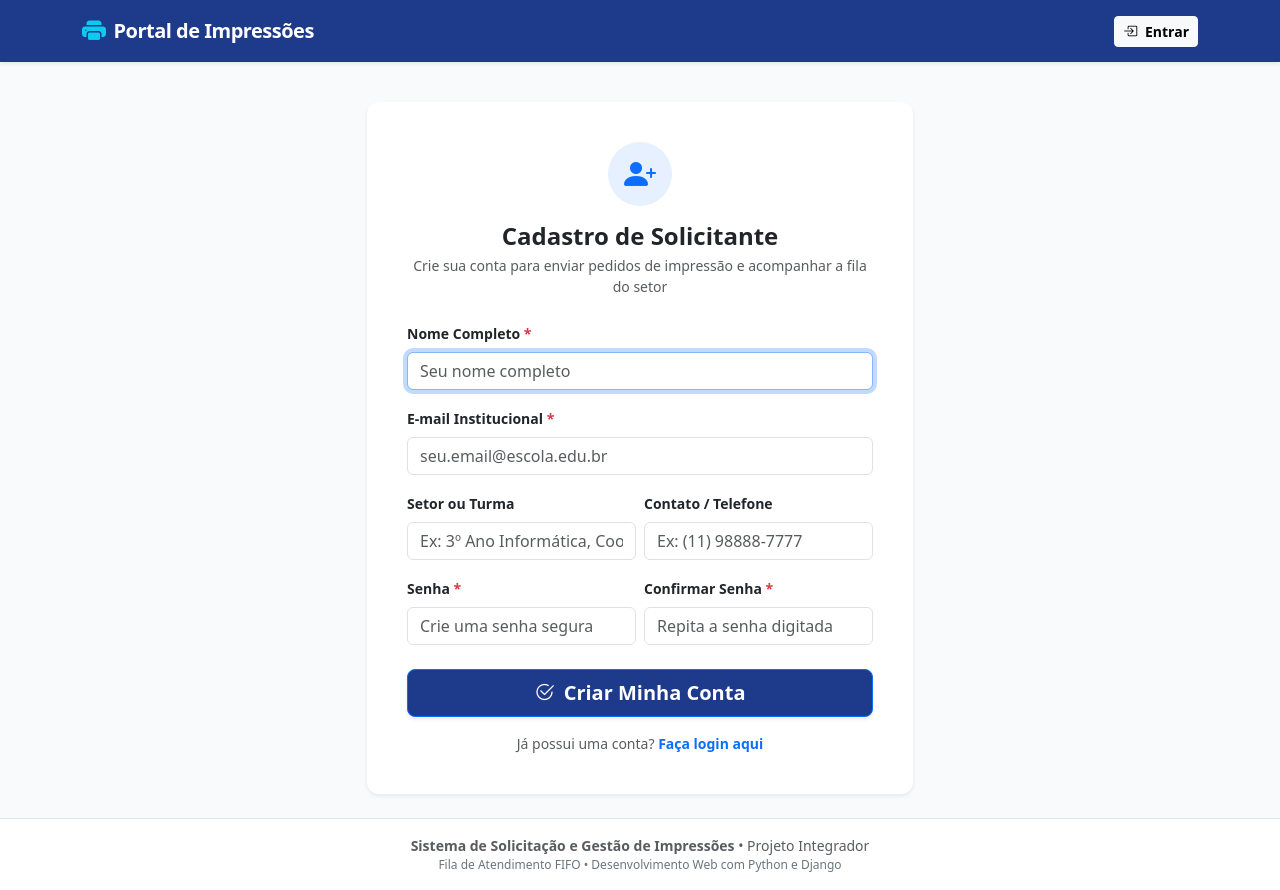
After one commit to jefersonparente-alt/projeto_integrador_impresso, a Django app: page /cadastro/ in a window 1280 px wide. The commit adds this page. Run offline with Django 5.2, Linux system fonts and the light colour scheme.

Commit message:
feat: add core forms, views, templates, and URL configurations for user authentication and print requests

```diff
--- a/core/forms.py
+++ b/core/forms.py
@@ -1,6 +1,7 @@
 import os
 from django import forms
 from django.contrib.auth.forms import AuthenticationForm
+from django.contrib.auth.password_validation import validate_password
 from django.core.exceptions import ValidationError
 from django.utils import timezone
 from .models import Solicitacao, Usuario
@@ -35,9 +36,93 @@ class LoginForm(AuthenticationForm):
     )
 
 
+class CadastroUsuarioForm(forms.ModelForm):
+    """
+    Formulário de Auto-cadastro para novos Solicitantes (Alunos, Professores, Servidores).
+    """
+
+    senha = forms.CharField(
+        label='Senha',
+        widget=forms.PasswordInput(
+            attrs={
+                'class': 'form-control',
+                'placeholder': 'Crie uma senha segura',
+                'autocomplete': 'new-password',
+            }
+        ),
+    )
+    confirmacao_senha = forms.CharField(
+        label='Confirmação de Senha',
+        widget=forms.PasswordInput(
+            attrs={
+                'class': 'form-control',
+                'placeholder': 'Repita a senha digitada',
+                'autocomplete': 'new-password',
+            }
+        ),
+    )
+
+    class Meta:
+        model = Usuario
+        fields = ['nome', 'email', 'setor_turma', 'contato']
+        widgets = {
+            'nome': forms.TextInput(
+                attrs={
+                    'class': 'form-control',
+                    'placeholder': 'Seu nome completo',
+                    'autofocus': True,
+                }
+            ),
+            'email': forms.EmailInput(
+                attrs={
+                    'class': 'form-control',
+                    'placeholder': 'seu.email@escola.edu.br',
+                }
+            ),
+            'setor_turma': forms.TextInput(
+                attrs={
+                    'class': 'form-control',
+                    'placeholder': 'Ex: 3º Ano Informática, Coordenação, etc.',
+                }
+            ),
+            'contato': forms.TextInput(
+                attrs={
+                    'class': 'form-control',
+                    'placeholder': 'Ex: (11) 98888-7777',
+                }
+            ),
+        }
+
+    def clean_email(self):
+        email = self.cleaned_data.get('email', '').strip().lower()
+        if Usuario.objects.filter(email=email).exists():
+            raise ValidationError('Já existe uma conta cadastrada com este endereço de e-mail.')
+        return email
+
+    def clean(self):
+        cleaned_data = super().clean()
+        senha = cleaned_data.get('senha')
+        confirmacao = cleaned_data.get('confirmacao_senha')
+
+        if senha and confirmacao:
+            if senha != confirmacao:
+                self.add_error('confirmacao_senha', 'As senhas informadas não coincidem.')
+            else:
+                validate_password(senha)
+        return cleaned_data
+
+    def save(self, commit=True):
+        user = super().save(commit=False)
+        user.perfil = Usuario.PERFIL_SOLICITANTE
+        user.set_password(self.cleaned_data['senha'])
+        if commit:
+            user.save()
+        return user
+
+
 class SolicitacaoForm(forms.ModelForm):
     """
-    Formulário para abertura de nova solicitação de impressão com upload de PDF.
+    Formulário para abertura e cadastro de nova solicitação de impressão com upload de PDF.
     """
 
     arquivo = forms.FileField(
--- /dev/null
+++ b/core/templates/auth/cadastro.html
@@ -0,0 +1,107 @@
+{% extends "base.html" %}
+
+{% block title %}Criar Conta • Sistema de Impressões{% endblock %}
+
+{% block content %}
+<div class="container">
+    <div class="row justify-content-center align-items-center" style="min-height: 70vh;">
+        <div class="col-12 col-sm-10 col-md-8 col-lg-6">
+            <div class="card card-custom shadow-sm border-0 p-3 p-md-4 bg-white">
+                <div class="card-body">
+                    <!-- Cabeçalho -->
+                    <div class="text-center mb-4">
+                        <div class="d-inline-flex align-items-center justify-content-center bg-primary bg-opacity-10 text-primary rounded-circle mb-3" style="width: 64px; height: 64px;">
+                            <i class="bi bi-person-plus-fill fs-2"></i>
+                        </div>
+                        <h4 class="fw-bold mb-1">Cadastro de Solicitante</h4>
+                        <p class="text-muted small">Crie sua conta para enviar pedidos de impressão e acompanhar a fila do setor</p>
+                    </div>
+
+                    <!-- Formulário de Cadastro -->
+                    <form method="post" novalidate>
+                        {% csrf_token %}
+
+                        {% if form.non_field_errors %}
+                        <div class="alert alert-danger py-2 small" role="alert">
+                            {% for error in form.non_field_errors %}
+                                <div><i class="bi bi-exclamation-circle me-1"></i> {{ error }}</div>
+                            {% endfor %}
+                        </div>
+                        {% endif %}
+
+                        <div class="mb-3">
+                            <label for="{{ form.nome.id_for_label }}" class="form-label fw-semibold small">
+                                Nome Completo <span class="text-danger">*</span>
+                            </label>
+                            {{ form.nome }}
+                            {% if form.nome.errors %}
+                            <div class="text-danger small mt-1">{{ form.nome.errors.0 }}</div>
+                            {% endif %}
+                        </div>
+
+                        <div class="mb-3">
+                            <label for="{{ form.email.id_for_label }}" class="form-label fw-semibold small">
+                                E-mail Institucional <span class="text-danger">*</span>
+                            </label>
+                            {{ form.email }}
+                            {% if form.email.errors %}
+                            <div class="text-danger small mt-1">{{ form.email.errors.0 }}</div>
+                            {% endif %}
+                        </div>
+
+                        <div class="row g-2 mb-3">
+                            <div class="col-12 col-sm-6">
+                                <label for="{{ form.setor_turma.id_for_label }}" class="form-label fw-semibold small">
+                                    Setor ou Turma
+                                </label>
+                                {{ form.setor_turma }}
+                                {% if form.setor_turma.errors %}
+                                <div class="text-danger small mt-1">{{ form.setor_turma.errors.0 }}</div>
+                                {% endif %}
+                            </div>
+                            <div class="col-12 col-sm-6">
+                                <label for="{{ form.contato.id_for_label }}" class="form-label fw-semibold small">
+                                    Contato / Telefone
+                                </label>
+                                {{ form.contato }}
+                                {% if form.contato.errors %}
+                                <div class="text-danger small mt-1">{{ form.contato.errors.0 }}</div>
+                                {% endif %}
+                            </div>
+                        </div>
+
+                        <div class="row g-2 mb-4">
+                            <div class="col-12 col-sm-6">
+                                <label for="{{ form.senha.id_for_label }}" class="form-label fw-semibold small">
+                                    Senha <span class="text-danger">*</span>
+                                </label>
+                                {{ form.senha }}
+                                {% if form.senha.errors %}
+                                <div class="text-danger small mt-1">{{ form.senha.errors.0 }}</div>
+                                {% endif %}
+                            </div>
+                            <div class="col-12 col-sm-6">
+                                <label for="{{ form.confirmacao_senha.id_for_label }}" class="form-label fw-semibold small">
+                                    Confirmar Senha <span class="text-danger">*</span>
+                                </label>
+                                {{ form.confirmacao_senha }}
+                                {% if form.confirmacao_senha.errors %}
+                                <div class="text-danger small mt-1">{{ form.confirmacao_senha.errors.0 }}</div>
+                                {% endif %}
+                            </div>
+                        </div>
+
+                        <button type="submit" class="btn btn-primary btn-lg w-100 fw-semibold shadow-sm mb-3" style="background-color: var(--primary-color);">
+                            <i class="bi bi-check2-circle me-1"></i> Criar Minha Conta
+                        </button>
+
+                        <div class="text-center small text-muted">
+                            Já possui uma conta? <a href="{% url 'login' %}" class="fw-semibold text-decoration-none">Faça login aqui</a>
+                        </div>
+                    </form>
+                </div>
+            </div>
+        </div>
+    </div>
+</div>
+{% endblock %}
--- a/core/templates/auth/login.html
+++ b/core/templates/auth/login.html
@@ -56,6 +56,10 @@
                         <button type="submit" class="btn btn-primary btn-lg w-100 fw-semibold shadow-sm mb-3" style="background-color: var(--primary-color);">
                             <i class="bi bi-box-arrow-in-right me-1"></i> Entrar no Sistema
                         </button>
+
+                        <div class="text-center small text-muted mb-3">
+                            Ainda não tem cadastro? <a href="{% url 'cadastro' %}" class="fw-semibold text-decoration-none">Criar uma conta de solicitante</a>
+                        </div>
                     </form>
 
                     <!-- Dicas de Credenciais de Teste -->
--- a/core/urls.py
+++ b/core/urls.py
@@ -2,9 +2,10 @@ from django.urls import path
 from . import views
 
 urlpatterns = [
-    # Autenticação
+    # Autenticação e Cadastro
     path('login/', views.login_view, name='login'),
     path('logout/', views.logout_view, name='logout'),
+    path('cadastro/', views.cadastro_view, name='cadastro'),
 
     # Área do Solicitante (Minhas Solicitações)
     path('', views.solicitante_home, name='solicitante_home'),
--- a/core/views.py
+++ b/core/views.py
@@ -8,7 +8,7 @@ from django.db.models import Q
 from django.http import FileResponse, Http404
 from django.shortcuts import get_object_or_404, redirect, render
 from django.utils import timezone
-from .forms import LoginForm, SolicitacaoForm
+from .forms import LoginForm, SolicitacaoForm, CadastroUsuarioForm
 from .models import Anexo, HistoricoStatus, Solicitacao, Usuario
 from .services import (
     alterar_status_solicitacao,
@@ -60,6 +60,26 @@ def logout_view(request):
     logout(request)
     messages.info(request, 'Você encerrou a sua sessão com sucesso.')
     return redirect('login')
+
+
+def cadastro_view(request):
+    """Tela de cadastro de novo Solicitante (Auto-cadastro)."""
+    if request.user.is_authenticated:
+        return redirect('solicitante_home')
+
+    if request.method == 'POST':
+        form = CadastroUsuarioForm(request.POST)
+        if form.is_valid():
+            user = form.save()
+            login(request, user)
+            messages.success(request, f'Conta criada com sucesso! Seja bem-vindo(a), {user.nome}.')
+            return redirect('solicitante_home')
+        else:
+            messages.error(request, 'Por favor, corrija os erros apontados no formulário de cadastro.')
+    else:
+        form = CadastroUsuarioForm()
+
+    return render(request, 'auth/cadastro.html', {'form': form})
 
 
 # ==============================================================================
```
Also changed, not shown: core/tests.py (+19 -0 lines).
